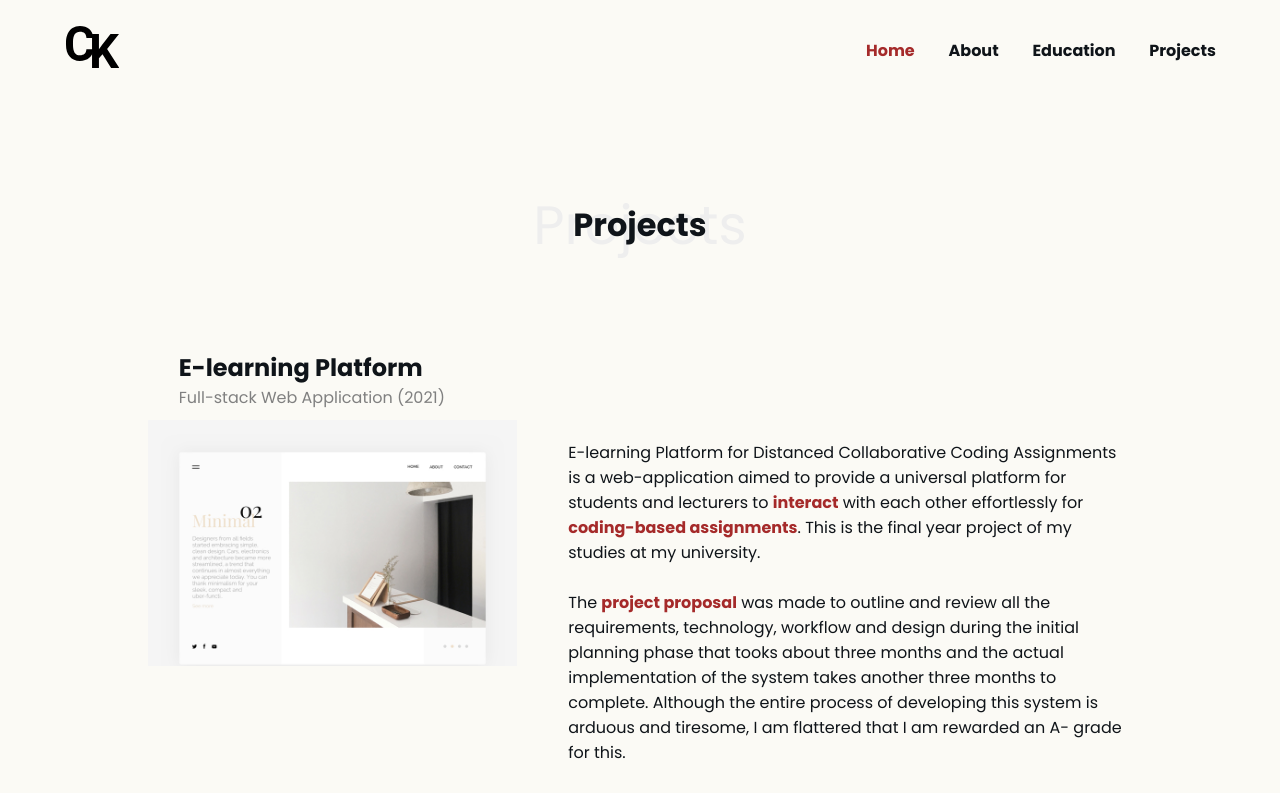
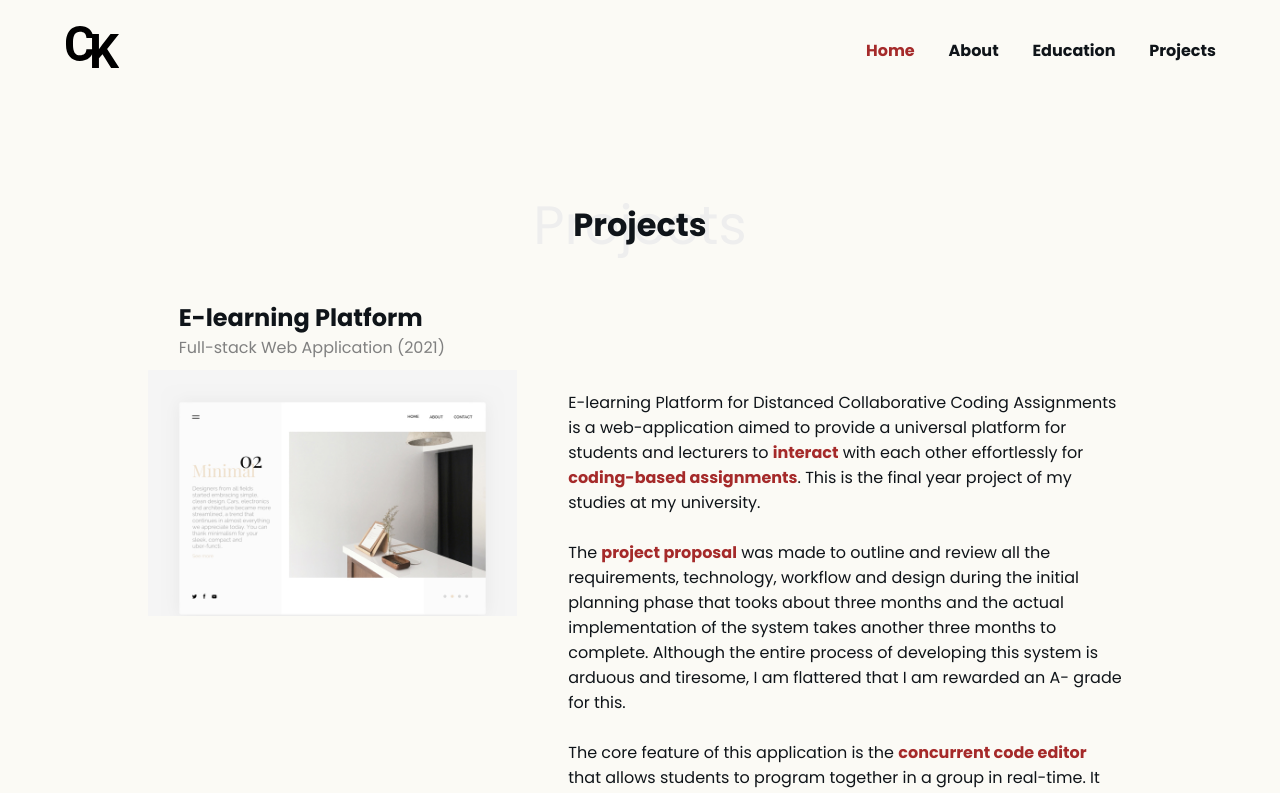
Before and after one commit to data-miner00/portfolio, a Nuxt app: page /projects in a window 1280 px wide. Shown: the top 793 px of the page. Built offline with nearby package versions, Linux system fonts and the light colour scheme.

Commit message:
refactor: Fixed padding issue

```diff
--- a/components/Project.vue
+++ b/components/Project.vue
@@ -46,7 +46,8 @@ export default Vue.extend({
 
 <style lang="sass" scoped>
 .project
-  padding: 50px 0 25px
+  padding: 0 0 75px
+
   &__title
     padding: 0 5%
   &__subtitle
```
